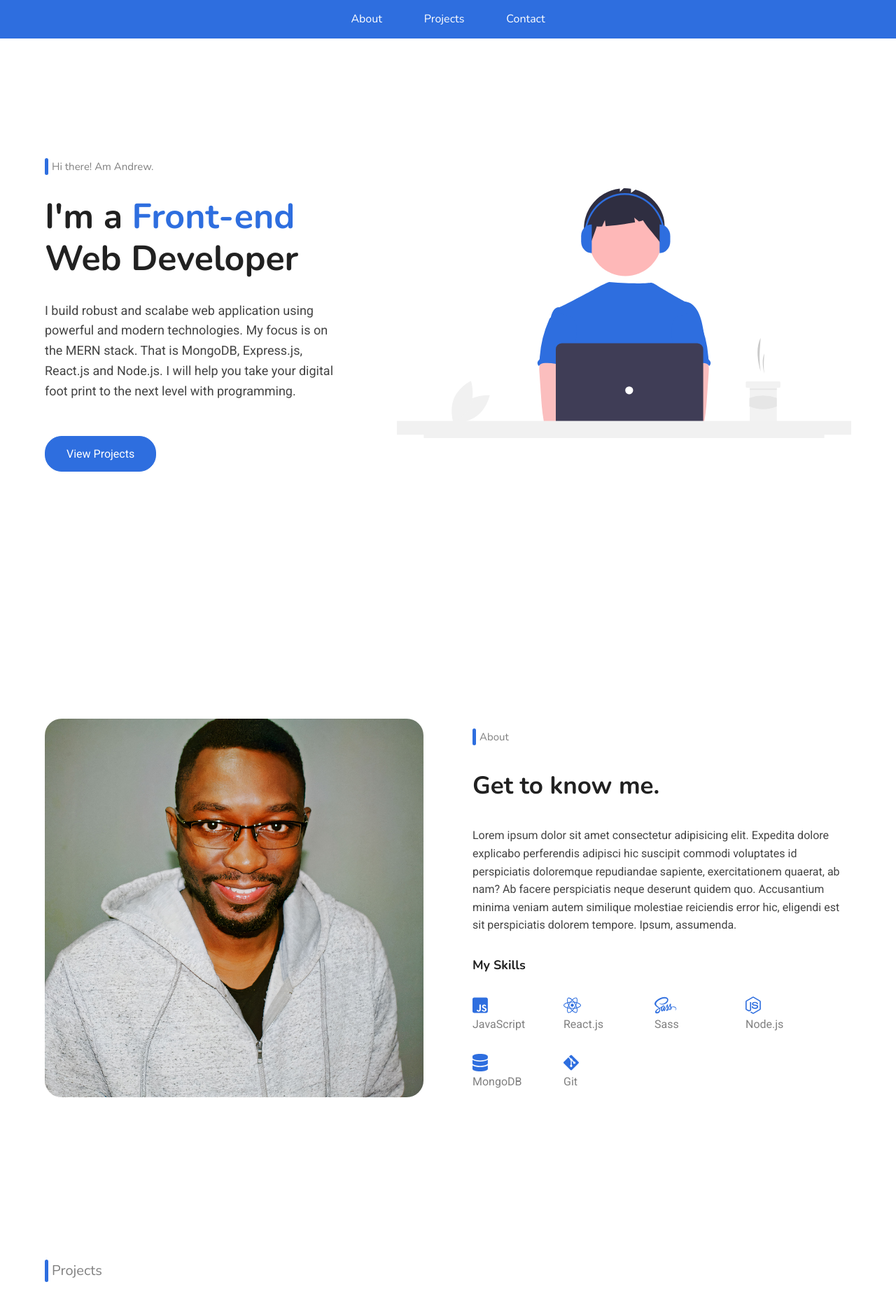
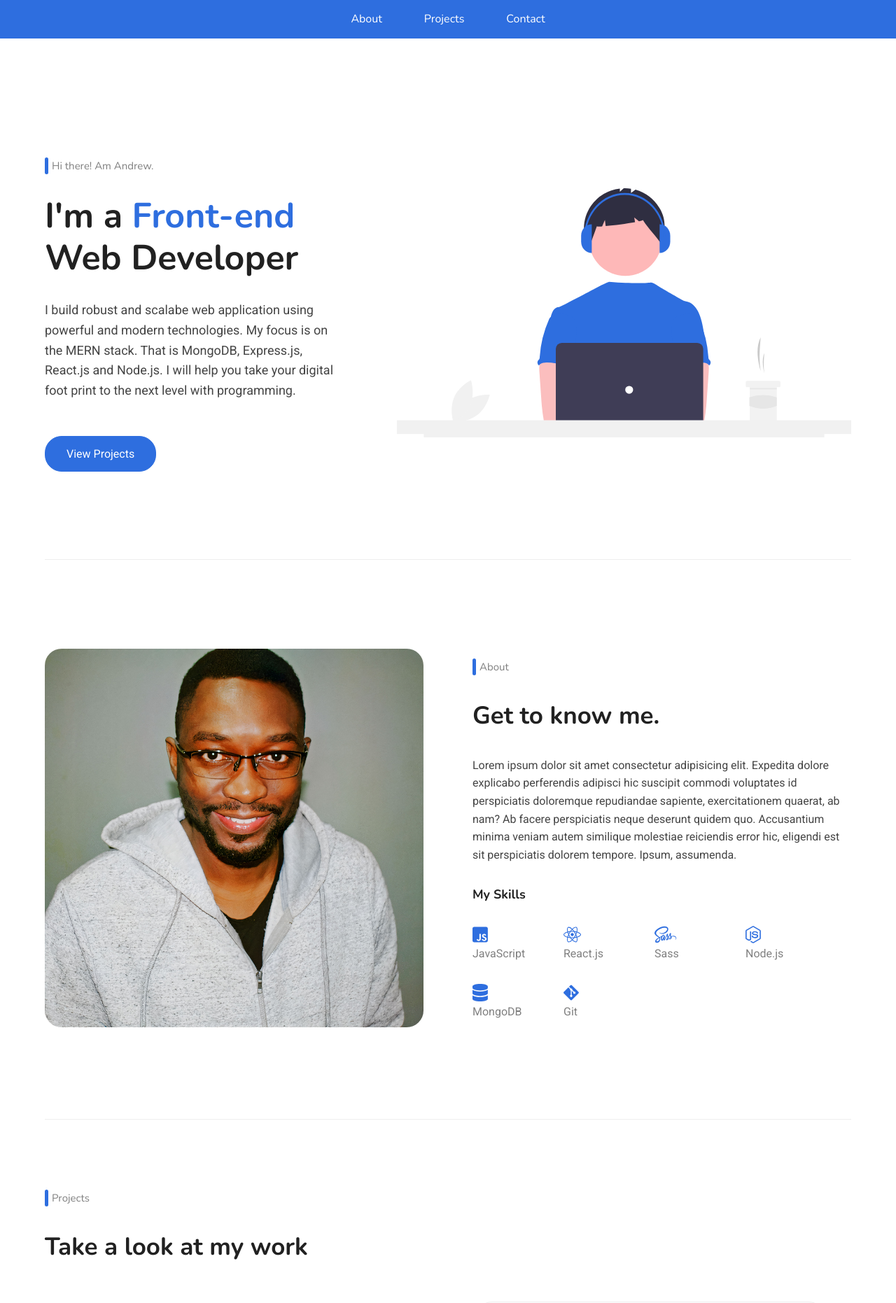
Before and after one commit to Andrewingombe/react_portfolio_website, a React (Create React App) app: page / in a window 1280 px wide. Shown: the top 1862 px of the page at 70% size. Built offline with nearby package versions, Linux system fonts and the light colour scheme.

Commit message:
Finish updating correct colors for headings

```diff
--- a/src/components/about/about.scss
+++ b/src/components/about/about.scss
@@ -4,6 +4,7 @@
   align-items: center;
   column-gap: 70px;
   margin-bottom: 100px;
+  border-bottom: 1px solid #eee;
   .about__left {
     flex: 1;
     width: 60%;
@@ -78,6 +79,7 @@
     height: unset;
     margin-bottom: 100px;
     align-items: start;
+    border-bottom: none;
     .about__left,
     .about__right {
       width: 100%;
--- a/src/components/contact/contact.scss
+++ b/src/components/contact/contact.scss
@@ -20,7 +20,7 @@
       }
     }
     .conatct__intro {
-      font-size: 2rem;
+      font-size: 1.5rem;
       font-weight: 400;
       color: gray;
       margin-bottom: 30px;
--- a/src/components/header/Header.jsx
+++ b/src/components/header/Header.jsx
@@ -28,13 +28,13 @@ function Header() {
     <div>
       <header className={navbar ? "active" : null}>
         <nav className="navbar">
-          <a className={navbar ? "a-active" : null} href="#about">
+          <a className={links ? "a-active" : null} href="#about">
             About
           </a>
-          <a className={navbar ? "a-active" : null} href="#projects">
+          <a className={links ? "a-active" : null} href="#projects">
             Projects
           </a>
-          <a className={navbar ? "a-active" : null} href="#contacts">
+          <a className={links ? "a-active" : null} href="#contacts">
             Contact
           </a>
         </nav>
--- a/src/components/hero/hero.scss
+++ b/src/components/hero/hero.scss
@@ -4,7 +4,8 @@
   padding-top: 100px;
   column-gap: 70px;
   height: 100vh;
-  margin-bottom: 100px;
+  // margin-bottom: 80px;
+  border-bottom: 1px solid #eee;
   .hero__left {
     width: 40%;
     .intro__wrapper {
@@ -88,6 +89,7 @@
     height: unset;
     margin-bottom: 100px;
     padding-top: 100px;
+    border-bottom: none;
     .hero__left,
     .hero__right {
       width: 100%;
--- a/src/components/projects/projects.scss
+++ b/src/components/projects/projects.scss
@@ -17,7 +17,7 @@
   }
   .projects__intro {
     color: gray;
-    font-size: 2rem;
+    font-size: 1.5rem;
     font-weight: 400;
     margin-bottom: 30px;
     padding-left: 10px;
```
